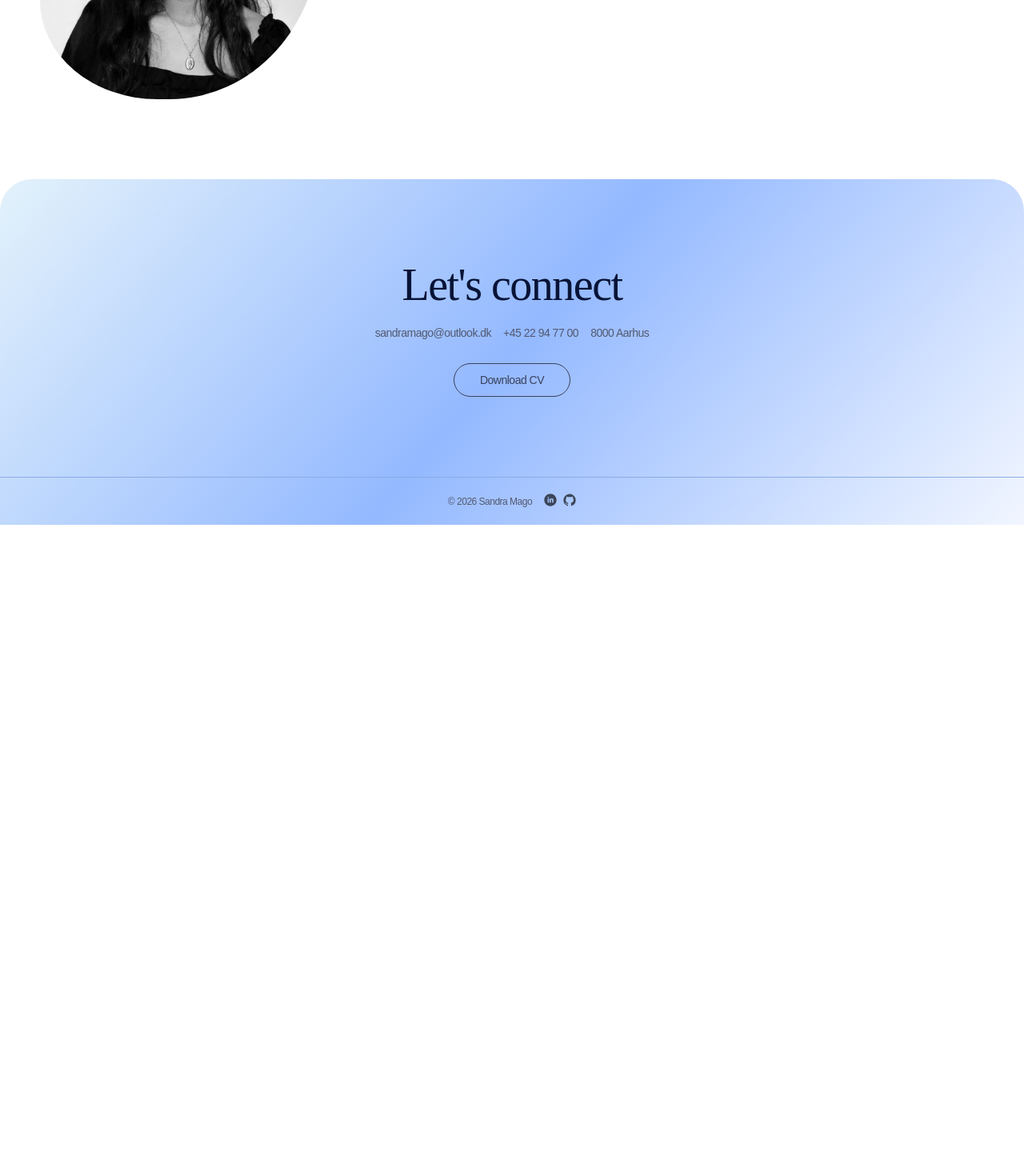
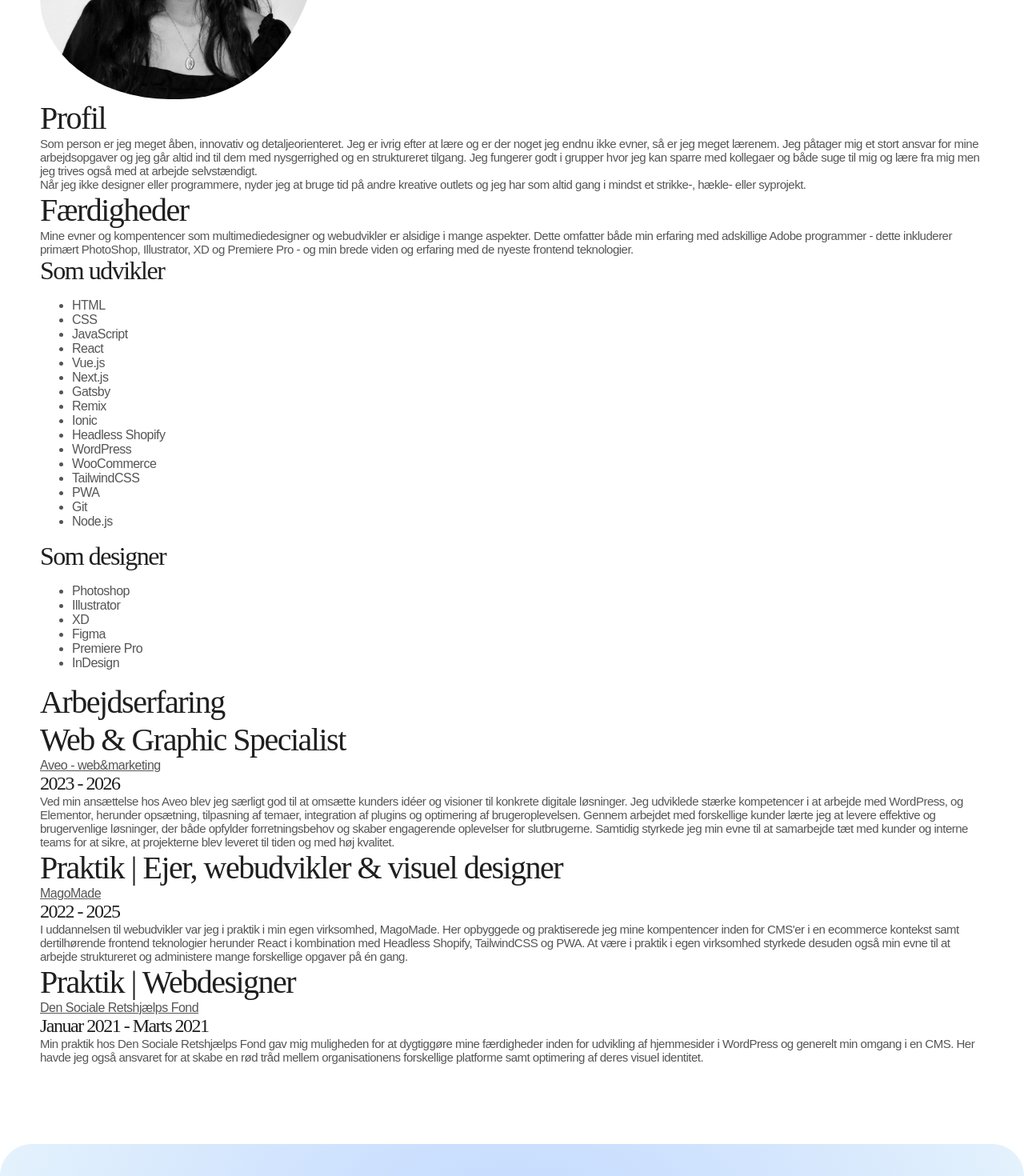
Before and after one commit to sandramago/portfolio, a React (Vite) app: page /om in a window 1280 px wide. Shown: the part 400-1870 px from the top of the page at 80% size. Before the commit the page ends 1056 px from the top, so only its background shows below. Built offline with nearby package versions, Linux system fonts and the light colour scheme.

Commit message:
Små justeringer på forside + om

```diff
--- a/src/App.css
+++ b/src/App.css
@@ -29,7 +29,7 @@ section {
 .btn:hover {
   background-color: #081336;
   border-color: #081336;
-  color: #ffffff;
+  color: #ffffff !important;
   transition: 0.2s ease-in-out;
 }
 
@@ -88,7 +88,13 @@ section {
   padding: 15px 30px;
   border: 1px solid #d8dde5;
   border-radius: 100px;
-  background-color: rgb(242, 247, 255, 0.6);
+  background-color: transparent;
+  transition: 0.2s ease-in-out;
+}
+
+.header-inner.scrolled {
+  border: 1px solid #d8dde5;
+  background-color: rgb(255, 255, 255, 0.6);
   backdrop-filter: blur(5px);
 }
 
@@ -240,14 +246,29 @@ li > a:hover::after, li > a.active-nav::after {
   position: relative;
   overflow: hidden;
   background: #E3F2FB;
-  background: linear-gradient(130deg, rgba(227, 242, 251, 1) 0%, rgba(148, 185, 255, 1) 50%, rgba(241, 246, 255, 1) 100%);
   border-radius: 40px 40px 0 0;
   margin-top: -40px;
   z-index: 99;
 }
 
+.footer::before {
+  content: "";
+  position: absolute;
+  inset: 0;
+  background: radial-gradient(
+    circle at var(--x, 50%) var(--y, 50%),
+    rgba(191, 214, 255, 1) 0%,
+    rgba(230, 242, 255, 0.4) 100%,
+    transparent 70%
+  );
+  pointer-events: none;
+  transition: background 0.1s ease;
+  z-index: 0;
+}
+
 .contact {
   text-align: center;
+  z-index: 1;
 }
 
 .contact h2 {
@@ -295,8 +316,8 @@ li > a:hover::after, li > a.active-nav::after {
   align-items: center;
   gap: 15px;
   padding: 20px 50px;
-  border-top: 1px solid #8babe5;
-;
+  border-top: 1px solid #cdd9e2;
+  z-index: 1;
 }
 
 .secondary-footer p {
@@ -356,13 +377,13 @@ li > a:hover::after, li > a.active-nav::after {
 .hero {
   position: relative;
   width: 100%;
-  height: 105vh;
+  height: 95vh;
   background-color: #e4f1ff;
   overflow: hidden !important;
   display: flex;
   align-items: center;
   justify-content: left;
-  padding: 0px 50px !important;
+  padding: 80px 50px 0px!important;
 }
 
 .hero-overlay {
@@ -370,7 +391,7 @@ li > a:hover::after, li > a.active-nav::after {
   inset: 0;
   background-repeat: repeat;
   background-size: cover;
-  opacity: 0.1;
+  opacity: 0.05;
   pointer-events: none;
   z-index: 2;
 }
@@ -670,3 +691,38 @@ li > a:hover::after, li > a.active-nav::after {
 .about-subpage-text {
   text-align: start;
 }
+
+/***** 404 - underside *****/
+.notfound {
+  min-height: 100vh;
+  display: flex;
+  align-items: center;
+  justify-content: center;
+  padding: 2rem;
+  text-align: center;
+}
+
+.notfound-content {
+  max-width: 500px;
+}
+
+.notfound h1 {
+  opacity: 0;
+  padding-bottom: 20px;
+  animation: fadeInUp 0.8s ease forwards;
+}
+
+.notfound p {
+  padding-bottom: 40px;
+}
+
+@keyframes fadeInUp {
+  from {
+    opacity: 0;
+    transform: translateY(20px);
+  }
+  to {
+    opacity: 1;
+    transform: translateY(0);
+  }
+}
--- a/src/App.jsx
+++ b/src/App.jsx
@@ -8,6 +8,7 @@ import About from "./components/About";
 import Footer from "./components/Footer";
 import ProjectsPage from "./subpages/ProjectsPage";
 import AboutPage from "./subpages/AboutPage";
+import NotFound from "./subpages/404";
 import "./App.css";
 
 export default function App() {
@@ -52,6 +53,9 @@ export default function App() {
           />
           {/* Om side */}
           <Route path="/om" element={<AboutPage />} />
+
+          {/* 404-side */}
+          <Route path="*" element={<NotFound />} />
         </Routes>
 
         <Footer />
--- a/src/components/Footer.jsx
+++ b/src/components/Footer.jsx
@@ -1,8 +1,25 @@
+import { useEffect } from "react";
 import cvPDF from "../assets/Sandra-Mago-CV-2026.pdf";
 import linkedinIcon from "../assets/linkedin.svg";
 import githubIcon from "../assets/github.svg";
 
 export default function Footer() {
+  useEffect(() => {
+    const section = document.querySelector(".footer");
+
+    const handleMove = (e) => {
+      const rect = section.getBoundingClientRect();
+      const x = ((e.clientX - rect.left) / rect.width) * 100;
+      const y = ((e.clientY - rect.top) / rect.height) * 100;
+
+      section.style.setProperty("--x", `${x}%`);
+      section.style.setProperty("--y", `${y}%`);
+    };
+
+    section.addEventListener("mousemove", handleMove);
+
+    return () => section.removeEventListener("mousemove", handleMove);
+  }, []);
   return (
     <footer className="footer">
       <section id="kontakt" className="contact">
--- a/src/components/ScrollToTop.jsx
+++ b/src/components/ScrollToTop.jsx
@@ -2,14 +2,18 @@ import { useEffect } from "react";
 import { useLocation } from "react-router-dom";
 
 export default function ScrollToTop() {
-  const { pathname } = useLocation();
+  const { pathname, hash } = useLocation();
 
   useEffect(() => {
-    window.scrollTo({
-      top: 0,
-      behavior: "smooth",
-    });
-  }, [pathname]);
+    if (hash) {
+      const el = document.querySelector(hash);
+      if (el) {
+        el.scrollIntoView({ behavior: "smooth" });
+      }
+    } else {
+      window.scrollTo({ top: 0, behavior: "smooth" });
+    }
+  }, [pathname, hash]);
 
   return null;
 }
--- a/src/index.css
+++ b/src/index.css
@@ -68,6 +68,10 @@ p {
 
 /* Tablet */
 @media (max-width: 1024px) {
+h1 {
+  font-size: 56px;
+}
+
 h2 {
   font-size: 48px;
 }
@@ -95,7 +99,11 @@ p {
 
 /* Mobil */
 @media (max-width: 767px) {
-  h2 {
+h1 {
+  font-size: 48px;
+}
+
+h2 {
   font-size: 40px;
 }
 
--- /dev/null
+++ b/src/subpages/404.jsx
@@ -0,0 +1,17 @@
+import React from "react";
+import { Link } from "react-router-dom";
+
+export default function NotFound() {
+  return (
+    <section className="notfound">
+      <div className="notfound-content">
+        <h1>Siden ikke fundet</h1>
+        <p>Den side du leder efter findes ikke eller er blevet flyttet</p>
+
+        <Link to="/" className="btn">
+          Tilbage til forsiden
+        </Link>
+      </div>
+    </section>
+  );
+}
--- a/src/subpages/AboutPage.jsx
+++ b/src/subpages/AboutPage.jsx
@@ -1,4 +1,5 @@
 import React from "react";
+import { Link } from "react-router-dom";
 
 export default function AboutPage() {
   return (
@@ -20,6 +21,165 @@ export default function AboutPage() {
           </p>
         </div>
       </div>
+
+      <div
+            className="profile-container"
+            id="profil"
+          >
+            <div>
+              <div>
+                <h4>Profil</h4>
+              </div>
+              <div>
+                <p>
+                  Som person er jeg meget åben, innovativ og detaljeorienteret.
+                  Jeg er ivrig efter at lære og er der noget jeg endnu ikke
+                  evner, så er jeg meget lærenem. Jeg påtager mig et stort
+                  ansvar for mine arbejdsopgaver og jeg går altid ind til dem
+                  med nysgerrighed og en struktureret tilgang. Jeg fungerer godt
+                  i grupper hvor jeg kan sparre med kollegaer og både suge til
+                  mig og lære fra mig men jeg trives også med at arbejde
+                  selvstændigt.
+                </p>
+                <p>
+                  Når jeg ikke designer eller programmere, nyder jeg at bruge
+                  tid på andre kreative outlets og jeg har som altid gang i
+                  mindst et strikke-, hækle- eller syprojekt.
+                </p>
+              </div>
+            </div>
+
+            <div className="skills-container">
+              <div>
+                <h4>
+                  Færdigheder
+                </h4>
+              </div>
+              <div>
+                <p>
+                  Mine evner og kompentencer som multimediedesigner og
+                  webudvikler er alsidige i mange aspekter. Dette omfatter både
+                  min erfaring med adskillige Adobe programmer - dette
+                  inkluderer primært PhotoShop, Illustrator, XD og Premiere Pro
+                  - og min brede viden og erfaring med de nyeste frontend
+                  teknologier.
+                </p>
+
+                <h5>
+                  Som udvikler
+                </h5>
+                <ul>
+                  <li>HTML</li>
+                  <li>CSS</li>
+                  <li>JavaScript</li>
+                  <li>React</li>
+                  <li>Vue.js</li>
+                  <li>Next.js</li>
+                  <li>Gatsby</li>
+                  <li>Remix</li>
+                  <li>Ionic</li>
+                  <li>Headless Shopify</li>
+                  <li>WordPress</li>
+                  <li>WooCommerce</li>
+                  <li>TailwindCSS</li>
+                  <li>PWA</li>
+                  <li>Git</li>
+                  <li>Node.js</li>
+                </ul>
+
+                <h5>
+                  Som designer
+                </h5>
+                <ul>
+                  <li>Photoshop</li>
+                  <li>Illustrator</li>
+                  <li>XD</li>
+                  <li>Figma</li>
+                  <li>Premiere Pro</li>
+                  <li>InDesign</li>
+                </ul>
+              </div>
+            </div>
+
+            <div className="experiences-container">
+              <div>
+                <h4>
+                  Arbejdserfaring
+                </h4>
+              </div>
+              <div>
+                <div>
+                  <h4>
+                    Web & Graphic Specialist
+                  </h4>
+                  <Link to="https://aveo.dk/">
+                    Aveo - web&marketing
+                  </Link>
+                  <h6>
+                    2023 - 2026
+                  </h6>
+                  <p>
+                    Ved min ansættelse hos Aveo blev jeg særligt god til at
+                    omsætte kunders idéer og visioner til konkrete digitale
+                    løsninger. Jeg udviklede stærke kompetencer i at arbejde med
+                    WordPress,  og Elementor, herunder opsætning, tilpasning af
+                    temaer, integration af plugins og optimering af
+                    brugeroplevelsen. Gennem arbejdet med forskellige kunder
+                    lærte jeg at levere effektive og brugervenlige løsninger,
+                    der både opfylder forretningsbehov og skaber engagerende
+                    oplevelser for slutbrugerne. Samtidig styrkede jeg min evne
+                    til at samarbejde tæt med kunder og interne teams for at
+                    sikre, at projekterne blev leveret til tiden og med høj
+                    kvalitet.
+                  </p>
+                </div>
+
+                <div>
+                  <h4>
+                    Praktik | Ejer, webudvikler & visuel designer
+                  </h4>
+                  <Link to="https://magomade.dk/">
+                    MagoMade
+                  </Link>
+                  <h6>
+                    2022 - 2025
+                  </h6>
+                  <p>
+                    I uddannelsen til webudvikler var jeg i praktik i min egen
+                    virksomhed, MagoMade. Her opbyggede og praktiserede jeg mine
+                    kompentencer inden for CMS'er i en ecommerce kontekst samt
+                    dertilhørende frontend teknologier herunder React i
+                    kombination med Headless Shopify, TailwindCSS og PWA. At
+                    være i praktik i egen virksomhed styrkede desuden også min
+                    evne til at arbejde struktureret og administere mange
+                    forskellige opgaver på én gang.
+                  </p>
+                </div>
+
+                <div>
+                  <h4>
+                    Praktik | Webdesigner
+                  </h4>
+                  <Link
+                    to="https://www.socialeretshjaelp.dk/"
+                  >
+                    Den Sociale Retshjælps Fond
+                  </Link>
+                  <h6>
+                    Januar 2021 - Marts 2021
+                  </h6>
+                  <p>
+                    Min praktik hos Den Sociale Retshjælps Fond gav mig
+                    muligheden for at dygtiggøre mine færdigheder inden for
+                    udvikling af hjemmesider i WordPress og generelt min omgang
+                    i en CMS. Her havde jeg også ansvaret for at skabe en rød
+                    tråd mellem organisationens forskellige platforme samt
+                    optimering af deres visuel identitet.
+                  </p>
+                </div>
+              </div>
+        </div>
+        </div>
     </section>
   );
 }
```
Also changed, not shown: src/components/Navbar.jsx (+13 -5 lines).
